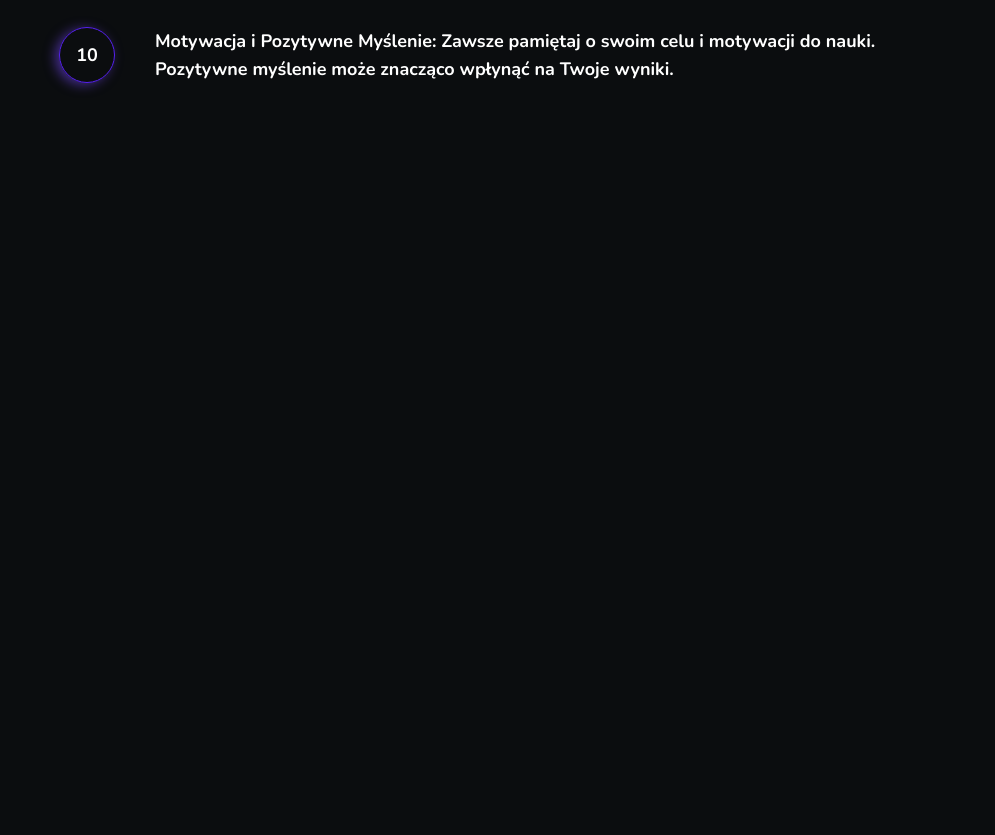
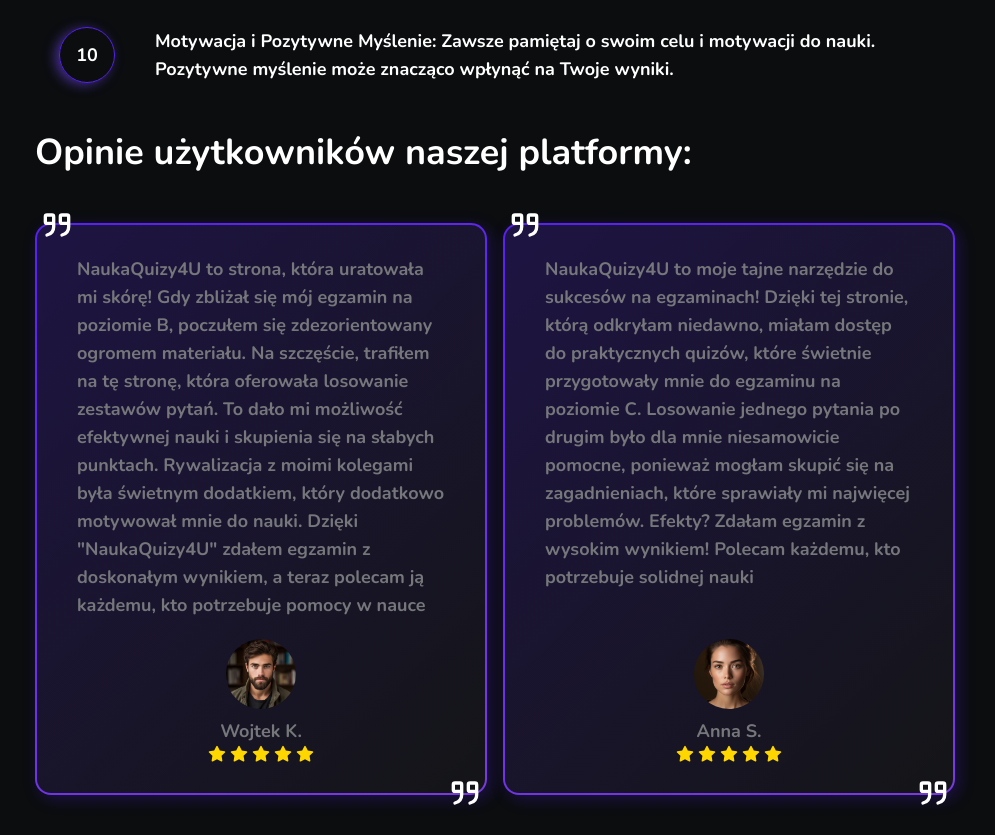
Before and after one commit to blazycaBlazej/quiz4u, a Next.js app: page / in a window 1280 px wide. Shown: the part 2900-3735 px from the top of the page, without its empty margins (285-1280 px from the left). Before the commit the page ends 3073 px from the top, so only its background shows below. Built offline with nearby package versions, Linux system fonts and the light colour scheme.

Commit message:
#feature/testimonials

```diff
--- a/app/globals.css
+++ b/app/globals.css
@@ -11,8 +11,12 @@
 	/* font-family: sans-serif; */
 }
 
-.colorful-title {
-	background-image: linear-gradient(101.97deg, #55b1f8 20.61%, #6c14f2 46.13%, #9e14f2 73.88%);
-	-webkit-background-clip: text;
-	-webkit-text-fill-color: rgba(0, 0, 0, 0);
+.colorful-box {
+	background: linear-gradient(136.08deg, rgb(30, 20, 67) 0%, rgb(20, 21, 23) 100%) padding-box,
+		linear-gradient(160deg, #5721f2, #793ae0) border-box;
+	border-style: solid;
+	border-color: transparent;
+	border-width: 2px;
+	border-radius: 16px;
+	box-shadow: 4px 4px 16px #5721f240;
 }
--- a/app/page.tsx
+++ b/app/page.tsx
@@ -1,4 +1,4 @@
-import { MostPopularQuizis } from '@/components'
+import { MostPopularQuizis, Testimonials } from '@/components'
 import { LearnGuide } from '@/components/LearnGuide'
 import Image from 'next/image'
 
@@ -45,6 +45,7 @@
 			</div>
 			<MostPopularQuizis />
 			<LearnGuide />
+			<Testimonials />
 		</main>
 	)
 }
--- /dev/null
+++ b/components/Testimonial.tsx
@@ -0,0 +1,38 @@
+import React from 'react'
+import { IconQuote, IconStarFilled } from '@tabler/icons-react'
+import Image from 'next/image'
+import { TestimonialProps } from '@/types/types'
+
+interface testimonialObject {
+	testimonial: TestimonialProps
+}
+
+export const Testimonial = ({ testimonial }: testimonialObject) => {
+	const { text, name, image, id } = testimonial
+	return (
+		<div
+			key={id}
+			className='relative flex flex-col items-center justify-between gap-[20px] colorful-box  max-w-[600px] w-full px-[40px] py-[30px] rounded-[20px]'>
+			<div className=''>
+				<p>{text}</p>
+			</div>
+			<div className='flex flex-col justify-cente items-center overflow-hidden'>
+				<Image className='rounded-full ' width={70} height={70} src={image} alt={'avatar'} />
+				<span className='mt-2 color-white'>{name}</span>
+				<div className='flex gap-1 text-[#FFD700]'>
+					<IconStarFilled size={18} />
+					<IconStarFilled size={18} />
+					<IconStarFilled size={18} />
+					<IconStarFilled size={18} />
+					<IconStarFilled size={18} />
+				</div>
+			</div>
+			<div className='absolute top-[-20px] left-[0px]'>
+				<IconQuote size={40} color={'white'} />
+			</div>
+			<div className='absolute bottom-[-20px] right-[0px]'>
+				<IconQuote size={40} color={'white'} />
+			</div>
+		</div>
+	)
+}
--- /dev/null
+++ b/components/Testimonials.tsx
@@ -0,0 +1,16 @@
+import React from 'react'
+import { Testimonial } from '.'
+import { testimonials } from '@/constans/constans'
+
+export const Testimonials = () => {
+	return (
+		<section className='w-full '>
+			<h2 className='text-4xl text-white mb-[50px]'>Opinie użytkowników naszej platformy:</h2>
+			<div className='flex gap-4 flex-col md:flex-row '>
+				{testimonials.map(element => (
+					<Testimonial testimonial={element} />
+				))}
+			</div>
+		</section>
+	)
+}
--- a/components/index.ts
+++ b/components/index.ts
@@ -3,5 +3,8 @@
 import { Navbar } from './Navbar'
 import { NavbarElement } from './NavbarElement'
 import { UserSection } from './UserSection'
+import { LearnGuide } from './LearnGuide'
+import { Testimonial } from './Testimonial'
+import { Testimonials } from './Testimonials'
 
-export { Logo, Navbar, NavbarElement, UserSection, MostPopularQuizis }
+export { Logo, Navbar, NavbarElement, UserSection, MostPopularQuizis, LearnGuide, Testimonials, Testimonial }
--- a/constans/constans.tsx
+++ b/constans/constans.tsx
@@ -54,3 +54,18 @@
 
 	'Motywacja i Pozytywne Myślenie: Zawsze pamiętaj o swoim celu i motywacji do nauki. Pozytywne myślenie może znacząco wpłynąć na Twoje wyniki.',
 ]
+
+export const testimonials = [
+	{
+		id: 0,
+		name: 'Wojtek K.',
+		image: '/feedbakcFemale.png',
+		text: 'NaukaQuizy4U to strona, która uratowała mi skórę! Gdy zbliżał się mój egzamin na poziomie B, poczułem się zdezorientowany ogromem materiału. Na szczęście, trafiłem na tę stronę, która oferowała losowanie zestawów pytań. To dało mi możliwość efektywnej nauki i skupienia się na słabych punktach. Rywalizacja z moimi kolegami była świetnym dodatkiem, który dodatkowo motywował mnie do nauki. Dzięki "NaukaQuizy4U" zdałem egzamin z doskonałym wynikiem, a teraz polecam ją każdemu, kto potrzebuje pomocy w nauce',
+	},
+	{
+		id: 1,
+		name: 'Anna S.',
+		image: '/feedbakcMale.png',
+		text: 'NaukaQuizy4U to moje tajne narzędzie do sukcesów na egzaminach! Dzięki tej stronie, którą odkryłam niedawno, miałam dostęp do praktycznych quizów, które świetnie przygotowały mnie do egzaminu na poziomie C. Losowanie jednego pytania po drugim było dla mnie niesamowicie pomocne, ponieważ mogłam skupić się na zagadnieniach, które sprawiały mi najwięcej problemów. Efekty? Zdałam egzamin z wysokim wynikiem! Polecam każdemu, kto potrzebuje solidnej nauki',
+	},
+]
--- a/types/types.ts
+++ b/types/types.ts
@@ -6,3 +6,9 @@
 	icon?: JSX.Element
 	// pathname: string
 }
+export interface TestimonialProps {
+	id: number
+	name: string
+	text: string
+	image: string
+}
```
Also changed, not shown: public/feedbakcFemale.png (added), public/feedbakcMale.png (added).
